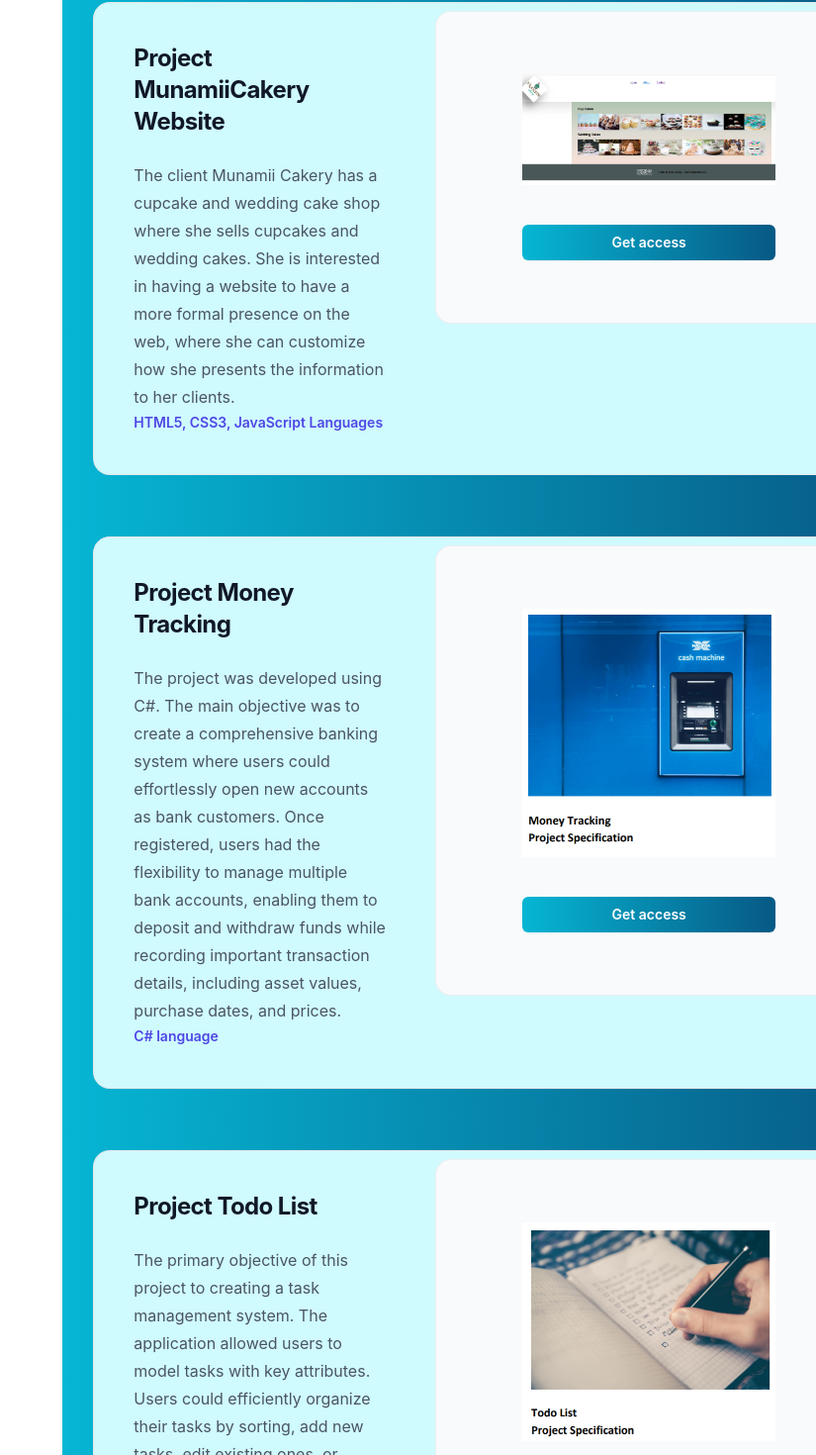
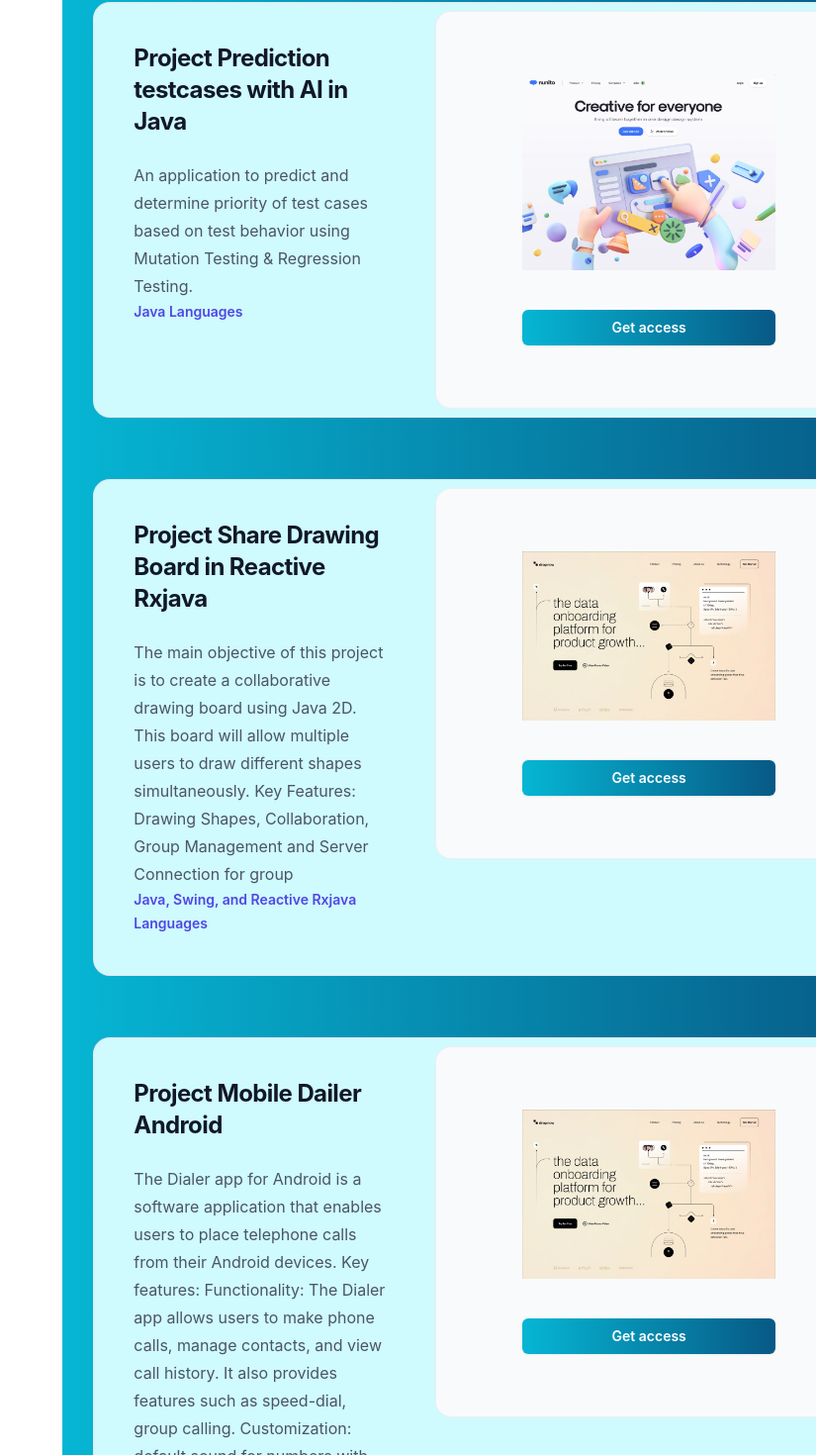
Before and after one commit to t-r-q/portfolio, a React (Create React App) app: page /#/ in a window 1280 px wide. Shown: the part 2922-4392 px from the top of the page at 99% size, without its empty margins (455-1280 px from the left). Built offline with nearby package versions, Linux system fonts and the light colour scheme.

Commit message:
add new projects

```diff
--- a/src/components/Projects.js
+++ b/src/components/Projects.js
@@ -3,9 +3,34 @@ import Project from './Myproject';
 import monytracking from "../png/MoneyTracking.png";
 import munami from "../png/MunamiiCakery.png";
 import todo from "../png/todo.png";
+import tst3 from "../png/web3.png";
+import tst6 from "../png/web6.png";
 
 
 const MY_Projects = [
+  {
+    id: 'e5',
+    title: 'Project Prediction testcases with AI in Java',
+    detail: 'An application to predict and determine priority of test cases based on test behavior using Mutation Testing & Regression Testing.',
+    langaug: 'Java Languages',
+    linkIt: 'https://github.com/t-r-q/ReadMatrixPro',
+   img_path: tst6
+  },
+  {
+    id: 'e6',
+    title: 'Project Share Drawing Board in Reactive Rxjava',
+    detail: ' The main objective of this project is to create a collaborative drawing board using Java 2D. This board will allow multiple users to draw different shapes simultaneously. Key Features: Drawing Shapes, Collaboration, Group Management and Server Connection for group',
+    langaug: 'Java, Swing, and Reactive Rxjava Languages',
+    linkIt: 'https://github.com/t-r-q/DrawWHIT_Java',
+   img_path: tst3
+  }, {
+    id: 'e4',
+    title: 'Project Mobile Dailer Android',
+    detail: 'The Dialer app for Android is a software application that enables users to place telephone calls from their Android devices. Key features: Functionality: The Dialer app allows users to make phone calls, manage contacts, and view call history. It also provides features such as speed-dial, group calling. Customization: default sound for numbers with many languages. Variety: Obtaining permissions to determine the callers location.',
+    langaug: 'Android, Java Languages',
+    linkIt: 'https://github.com/t-r-q/androidDailer',
+   img_path: tst3
+  },
   {
     id: 'e1',
     title: 'Project MunamiiCakery Website',
```
Also changed, not shown: 1 other file (tests, documents, lock files or other folders).
